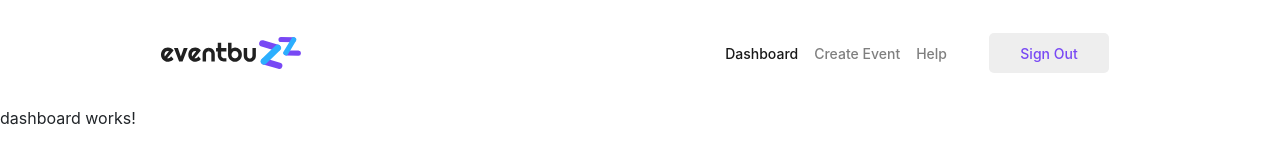
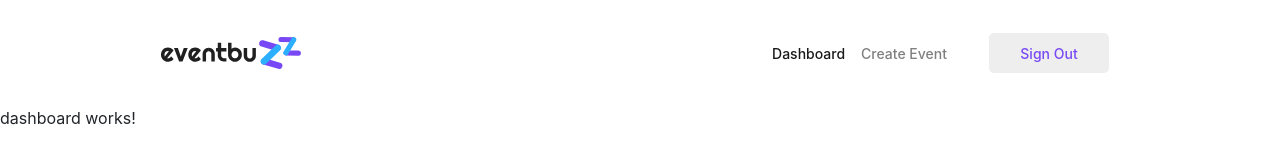
Before and after one commit to AvranilMaity/EventBuzz, an Angular app: page /dashboard in a window 1280 px wide. Shown: the top 144 px of the page. Built offline with nearby package versions, Linux system fonts and the light colour scheme.

Commit message:
minor change

```diff
--- a/src/app/components/navigation/user-navigation/user-navigation.component.html
+++ b/src/app/components/navigation/user-navigation/user-navigation.component.html
@@ -15,9 +15,6 @@
           <li class="nav-item">
             <a class="nav-link" [routerLink]="['/eventaddedit']">Create Event <span class="sr-only">(current)</span></a>
           </li>
-          <li class="nav-item">
-            <a class="nav-link" [routerLink]="['/']">Help</a>
-          </li>
         </ul>
         </div>
 
```
